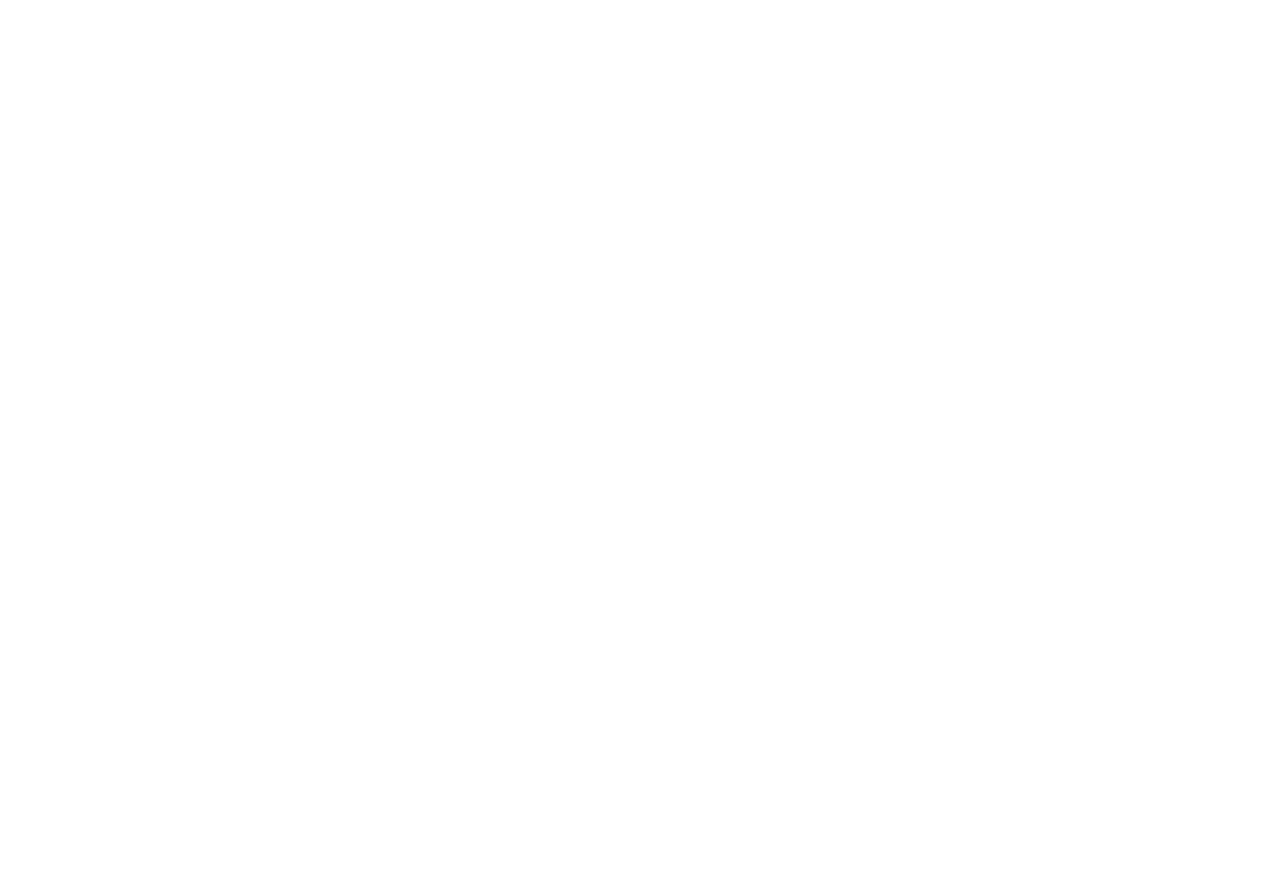
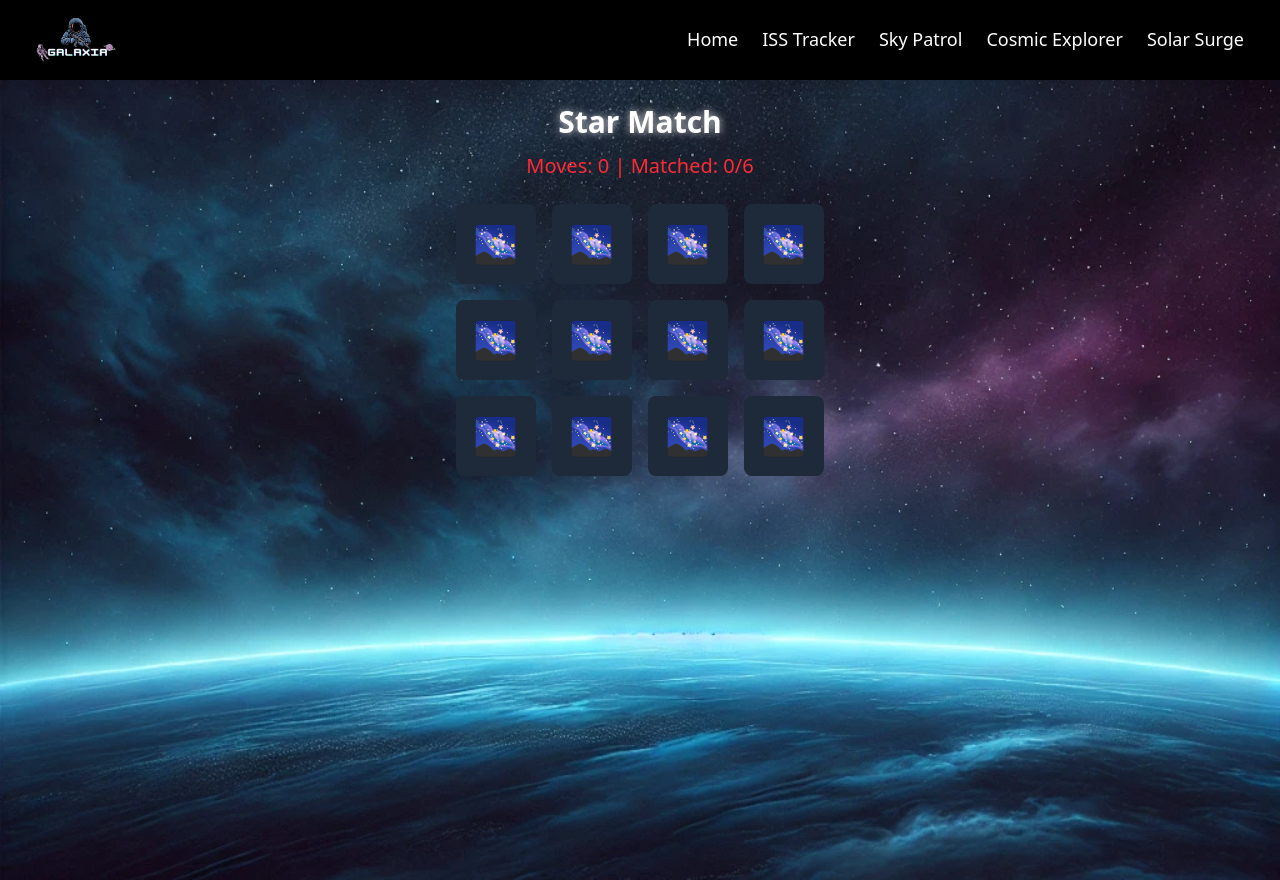
Before and after one commit to httpsabhi/galaxia, a React (Vite) app: page /star-match in a window 1280 px wide. Before the commit this address had no page. Before the commit the page ends 800 px from the top, so only its background shows below. Built offline with nearby package versions, Linux system fonts and the light colour scheme; no server answers.

Commit message:
games  - star match

```diff
--- a/src/App.jsx
+++ b/src/App.jsx
@@ -8,6 +8,7 @@
 import Layout from "./components/Layout";
 import ArrangePlanetsGame from "./components/games/ArrangePlanetsGame";
 import CosmicQuiz from "./components/games/CosmicQuiz";
+import StarMatch from './components/games/StarMatch';
 import CMEPage from "./pages/CMEPage";
 import IssTrackerPage from "./pages/IssTrackerPage";
 
@@ -22,6 +23,7 @@
           <Route path="/all-payloads" element={<AllPayloads />} />
           <Route path="/orbit-align" element={<ArrangePlanetsGame />} />
           <Route path="/cosmic-quiz" element={<CosmicQuiz />} />
+          <Route path="/star-match" element={<StarMatch />} />
           <Route path="/solar-surge" element={<CMEPage />} />
           <Route path="/iss-tracker" element={<IssTrackerPage />} />
         </Route>
--- a/src/components/Home/Home.jsx
+++ b/src/components/Home/Home.jsx
@@ -77,9 +77,9 @@
   // Game Zone games
   const games = [
     { name: "Orbit Align", url: "/orbit-align" },
-    { name: "Star Match", url: "#" },
+    { name: "Star Match", url: "/star-match" },
     { name: "Cosmic Quiz", url: "/cosmic-quiz" },
-    { name: "Planet Hop", url: "#" }
+    { name: "Constellation Connect", url: "#" }
   ];
 
   return (
--- /dev/null
+++ b/src/components/games/StarMatch.jsx
@@ -0,0 +1,126 @@
+import { useState, useEffect } from "react";
+import { motion } from "framer-motion";
+import Confetti from "react-confetti";
+import useSound from "use-sound";
+import successSound from "/sounds/success.mp3";
+
+const starTypes = [
+  { id: 1, name: "Red Giant", icon: "🌟", color: "text-red-500" },
+  { id: 2, name: "Blue Supergiant", icon: "💫", color: "text-blue-400" },
+  { id: 3, name: "White Dwarf", icon: "⭐", color: "text-gray-300" },
+  { id: 4, name: "Neutron Star", icon: "✨", color: "text-purple-400" },
+  { id: 5, name: "Binary Star", icon: "🌠", color: "text-yellow-300" },
+  { id: 6, name: "Protostar", icon: "☄️", color: "text-orange-400" },
+];
+
+function createPairs() {
+  const pairs = [...starTypes, ...starTypes]
+    .map((star, index) => ({ ...star, uniqueId: index }))
+    .sort(() => Math.random() - 0.5);
+  return pairs;
+}
+
+export default function StarMatch() {
+  const [cards, setCards] = useState(createPairs());
+  const [flipped, setFlipped] = useState([]);
+  const [matched, setMatched] = useState([]);
+  const [moves, setMoves] = useState(0);
+  const [showCelebration, setShowCelebration] = useState(false);
+  const [playSuccess] = useSound(successSound, { volume: 0.6 });
+
+  useEffect(() => {
+    if (matched.length === starTypes.length) {
+      setShowCelebration(true);
+      playSuccess();
+    }
+  }, [matched, playSuccess]);
+
+  const handleCardClick = (id) => {
+    if (flipped.length === 2 || flipped.includes(id) || matched.includes(id % starTypes.length)) return;
+
+    const newFlipped = [...flipped, id];
+    setFlipped(newFlipped);
+    setMoves(moves + 1);
+
+    if (newFlipped.length === 2) {
+      const [firstId, secondId] = newFlipped;
+      const firstCard = cards.find(card => card.uniqueId === firstId);
+      const secondCard = cards.find(card => card.uniqueId === secondId);
+
+      if (firstCard.id === secondCard.id) {
+        setMatched([...matched, firstCard.id]);
+        setFlipped([]);
+      } else {
+        setTimeout(() => setFlipped([]), 1000);
+      }
+    }
+  };
+
+  const resetGame = () => {
+    setCards(createPairs());
+    setFlipped([]);
+    setMatched([]);
+    setMoves(0);
+    setShowCelebration(false);
+  };
+
+  return (
+    <div className="relative flex flex-col items-center min-h-screen text-white p-6 bg-cover bg-center bg-[url('/orbit-align-bg.webp')]">
+      <div className="absolute inset-0 bg-black opacity-60 -z-10"></div>
+
+      {showCelebration && <Confetti />}
+
+      <h1 className="text-3xl font-bold mb-3 text-glow z-10">Star Match</h1>
+      <span className="text-xl text-red-500 mb-6 z-10">
+        {matched.length === starTypes.length
+          ? "You matched all stars!"
+          : `Moves: ${moves} | Matched: ${matched.length}/${starTypes.length}`}
+      </span>
+
+      <div className="grid grid-cols-3 md:grid-cols-4 gap-4 z-10">
+        {cards.map((card) => {
+          const isFlipped = flipped.includes(card.uniqueId) || matched.includes(card.id);
+          return (
+            <motion.div
+              key={card.uniqueId}
+              className={`w-20 h-20 flex items-center justify-center rounded-lg cursor-pointer text-4xl ${
+                isFlipped ? card.color : "bg-gray-800"
+              }`}
+              onClick={() => handleCardClick(card.uniqueId)}
+              whileHover={{ scale: 1.05 }}
+              whileTap={{ scale: 0.95 }}
+              initial={{ rotateY: 0 }}
+              animate={{ rotateY: isFlipped ? 0 : 180 }}
+              transition={{ duration: 0.6 }}
+            >
+              {isFlipped ? card.icon : "🌌"}
+            </motion.div>
+          );
+        })}
+      </div>
+
+      {matched.length === starTypes.length && (
+        <motion.div
+          initial={{ opacity: 0, scale: 0.5 }}
+          animate={{ opacity: 1, scale: 1 }}
+          className="mt-8 bg-gray-900 bg-opacity-80 p-6 rounded-xl shadow-2xl text-center z-10"
+        >
+          <h2 className="text-2xl font-bold text-green-500 mb-4">Congratulations!</h2>
+          <p className="mb-4">You matched all stars in {moves} moves!</p>
+          <button
+            onClick={resetGame}
+            className="px-6 py-2 bg-blue-600 hover:bg-blue-500 rounded-lg font-bold"
+          >
+            Play Again
+          </button>
+        </motion.div>
+      )}
+
+      <style jsx>{`
+        .text-glow {
+          text-shadow: 0 0 8px rgba(255, 255, 255, 0.8);
+        }
+      `}</style>
+    </div>
+  );
+}
```
